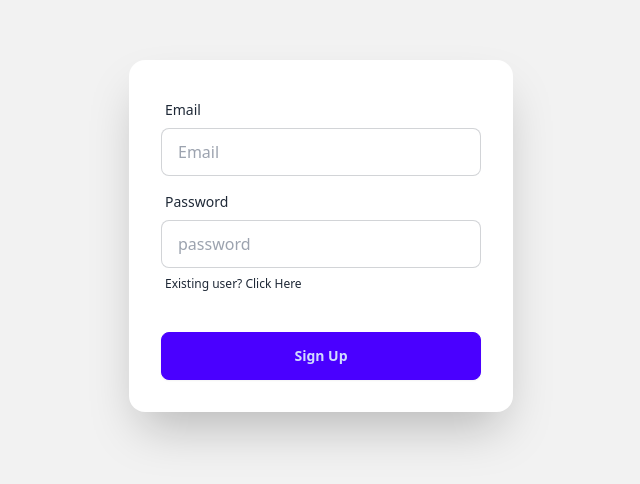
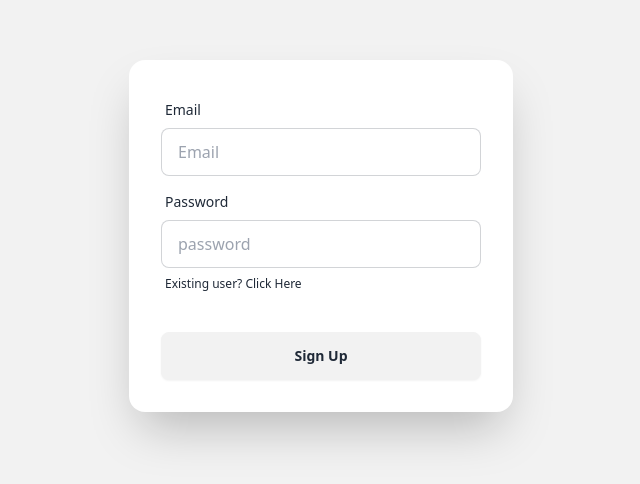
Before and after one commit to kristianrose/Cloud-Gallery, a React (Vite) app: page /signup in a window 1280 px wide. Shown: the part 164-648 px from the top of the page, without its empty margins (319-959 px from the left). Built offline with nearby package versions, Linux system fonts and the light colour scheme; no server answers.

Commit message:
Update SignUp.jsx

```diff
--- a/src/pages/SignUp.jsx
+++ b/src/pages/SignUp.jsx
@@ -87,7 +87,7 @@ const SignUp = () => {
             {error && <p className=" text-red-600">{error}</p>}
           </div>
           <div className="form-control mt-6">
-            <button onClick={handleSignIn} className="btn btn-primary">
+            <button onClick={handleSignIn} className="btn btn-base-300">
               Sign Up
             </button>
           </div>
```
